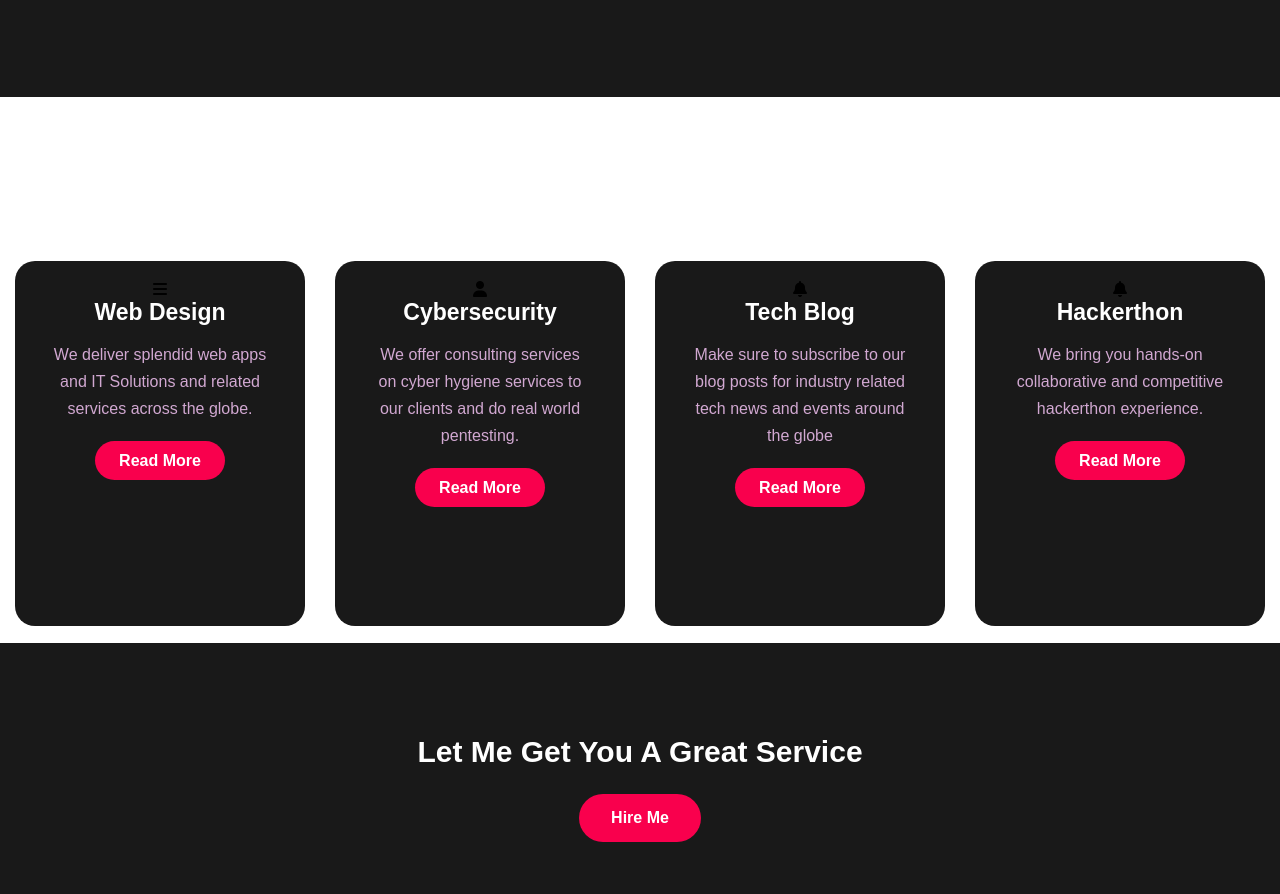
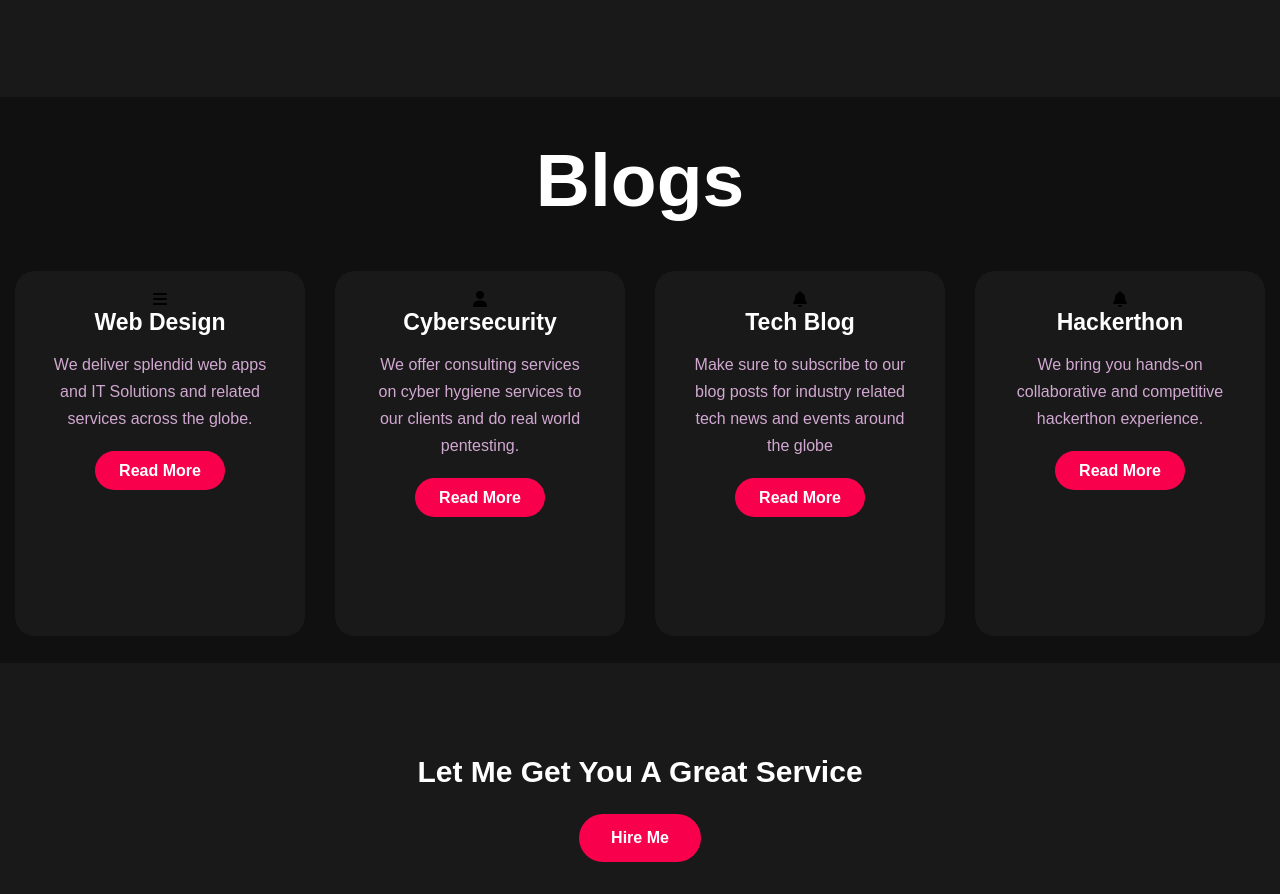
Before and after one commit to teddylumidi/lumidi, a plain HTML site: page blog.html in a window 1280 px wide. Shown: the part 1159-2053 px from the top of the page. Drawn offline with Linux system fonts and the light colour scheme.

Commit message:
changed blog name

```diff
--- a/styles.css
+++ b/styles.css
@@ -161,6 +161,12 @@ button:hover{
     cursor: pointer;
 }
 
+.blog{
+    background:#101010;
+    width: 100%;
+    padding: 10px 0px;
+}
+
 .service{
     background:#101010;
     width: 100%;
```
